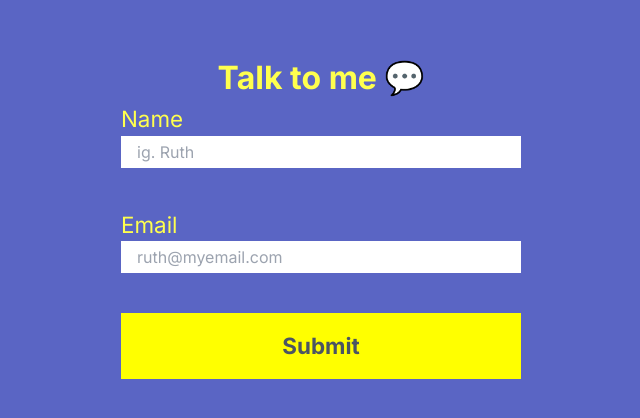
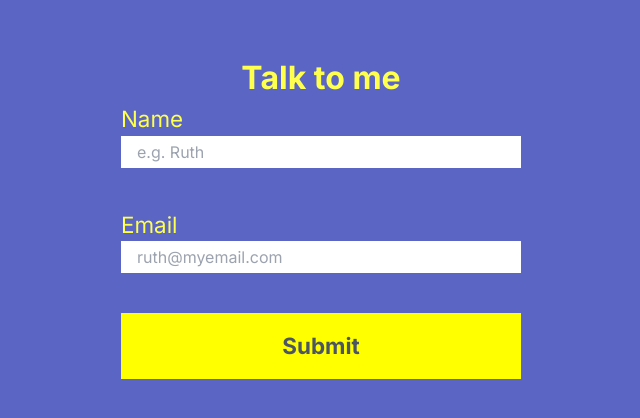
Before and after one commit to Satumbo9/satumbo9, a Next.js app: page /Components/Pages/TALK_TO_ME in a window 1280 px wide. Shown: the part 110-528 px from the top of the page, without its empty margins (319-959 px from the left). Built offline with nearby package versions, Linux system fonts and the light colour scheme.

Commit message:
TALK TO ME PAGE MUST BE REVISED ---> TIME TO STUDY FORMS

```diff
--- a/app/Components/Pages/TALK_TO_ME/page.tsx
+++ b/app/Components/Pages/TALK_TO_ME/page.tsx
@@ -1,30 +1,53 @@
 "use client";
 
+
+//Talk to me must be revised
 import { FormData } from "../../Util/FormData";
 import { InputForm } from "../../Util/InputForm";
 import { ButtonForm } from "../../Util/ButtonForm";
+import { useForm, SubmitHandler } from 'react-hook-form';
+import { DevTool } from '@hookform/devtools';
+import { z } from "zod";
+import { zodResolver } from "@hookform/resolvers/zod";
+import { useState } from 'react';
 
-export default function Talk_To_ME() {
+const FormValues = z.object({
+  name: z.string().min(1, "Name is required"),
+  email: z.string().email("Email invalid").min(5, 'Email not valid').max(254, 'Email too long'),
+});
+
+type FormDataType = z.infer<typeof FormValues>;
+
+export default function Talk_To_Me() {
+  const form = useForm<FormDataType>({ resolver: zodResolver(FormValues) });
+  const { register, control, handleSubmit, formState: { errors } } = form;
+  const [submitMessage, setSubmitMessage] = useState('');
+
+  const onSubmit: SubmitHandler<FormDataType> = (data) => {
+    console.log("form submit", data);
+    setSubmitMessage('Form submitted successfully!');
+  };
+
   return (
-    <section
-      id="TALK"
-      className="min-h-[120vh] md:h-[100vh] sm:h-screen p-5 flex   flex-col items-center "
-    >
-      <div
-        className="
-      text-[1em] text-center flex flex-col items-center mt-36"
-      >
-        <p className="text-[2em] font-bold flex gap-2 2xl:text-[3em]">
-          Talk to me 💬
-        </p>
+    <section id="TALK" className="min-h-[120vh] md:h-[100vh] sm:h-screen p-5 flex flex-col items-center">
+      <div className="text-[1em] text-center flex flex-col items-center mt-36">
+        <span className="text-[2em] font-bold flex gap-2 2xl:text-[3em]">
+          Talk to me
+        </span>
       </div>
 
-      <FormData name="talk to me">
-        <InputForm id="name" type="text" label="Name" placeholder="ig. Ruth" />
-        <InputForm id="email" label="Email" placeholder="ruth@myemail.com" />
+      <FormData name="talk to me" onSubmit={handleSubmit(onSubmit)}>
+        <InputForm id="name" type="text" label="Name" placeholder="e.g. Ruth" {...register("name")} />
+        {errors.name && <p className="error-message">{errors.name.message}</p>}
 
-        <ButtonForm label="Submit" type="button" />
+        <InputForm id="email" label="Email" placeholder="ruth@myemail.com" {...register("email")} />
+        {errors.email && <span className="error-message">{errors.email.message}</span>}
+
+        <ButtonForm label="Submit" type="submit" />
       </FormData>
+
+      {submitMessage && <p>{submitMessage}</p>}
+      {process.env.NODE_ENV === 'development' && <DevTool control={control} />}
     </section>
   );
 }
--- a/app/Components/Util/ButtonForm.tsx
+++ b/app/Components/Util/ButtonForm.tsx
@@ -1,4 +1,4 @@
-import React, { ButtonHTMLAttributes } from "react";
+import React from "react";
 
 interface ButtonForm extends React.ButtonHTMLAttributes<HTMLButtonElement> {
   label: string;
@@ -6,11 +6,13 @@ interface ButtonForm extends React.ButtonHTMLAttributes<HTMLButtonElement> {
 
 export const ButtonForm: React.FC<ButtonForm> = ({ label, ...props }) => {
   return (
+
     <button
       {...props}
       className="text-[1.40em] bg-[yellow] text-gray-600 p-4 font-bold"
     >
       {label}
     </button>
+
   );
 };
--- a/app/Components/Util/FormData.tsx
+++ b/app/Components/Util/FormData.tsx
@@ -10,8 +10,10 @@ export const FormData: React.FC<FormComponentProps> = ({
   ...props
 }) => {
   return (
+    <div>
     <form name={name} {...props} className="w-[200px] md:w-[400px] grid gap-10">
       {children}
     </form>
+    </div>
   );
 };
--- a/app/page.tsx
+++ b/app/page.tsx
@@ -8,10 +8,10 @@ import FOOTER from "@/app/Components/Pages/FOOTER/page";
 export default function Home() {
   return (
     <>
-      <NAV />
+      {/* <NAV />
       <HomePage />
       <ABOUT />
-      <WORK />
+      <WORK /> */}
       <TALK />
       <FOOTER />
     </>
--- a/package.json
+++ b/package.json
@@ -9,10 +9,13 @@
     "lint": "next lint"
   },
   "dependencies": {
+    "@hookform/resolvers": "^3.9.0",
+    "build": "^0.1.4",
     "lucide-react": "^0.441.0",
     "next": "14.2.10",
     "next-form": "^1.0.0",
     "react": "^18",
+    "react-devtools": "^5.3.1",
     "react-dom": "^18",
     "react-hook-form": "^7.53.0",
     "zod": "^3.23.8"
```
Also changed, not shown: 1 other file (tests, documents, lock files or other folders).
